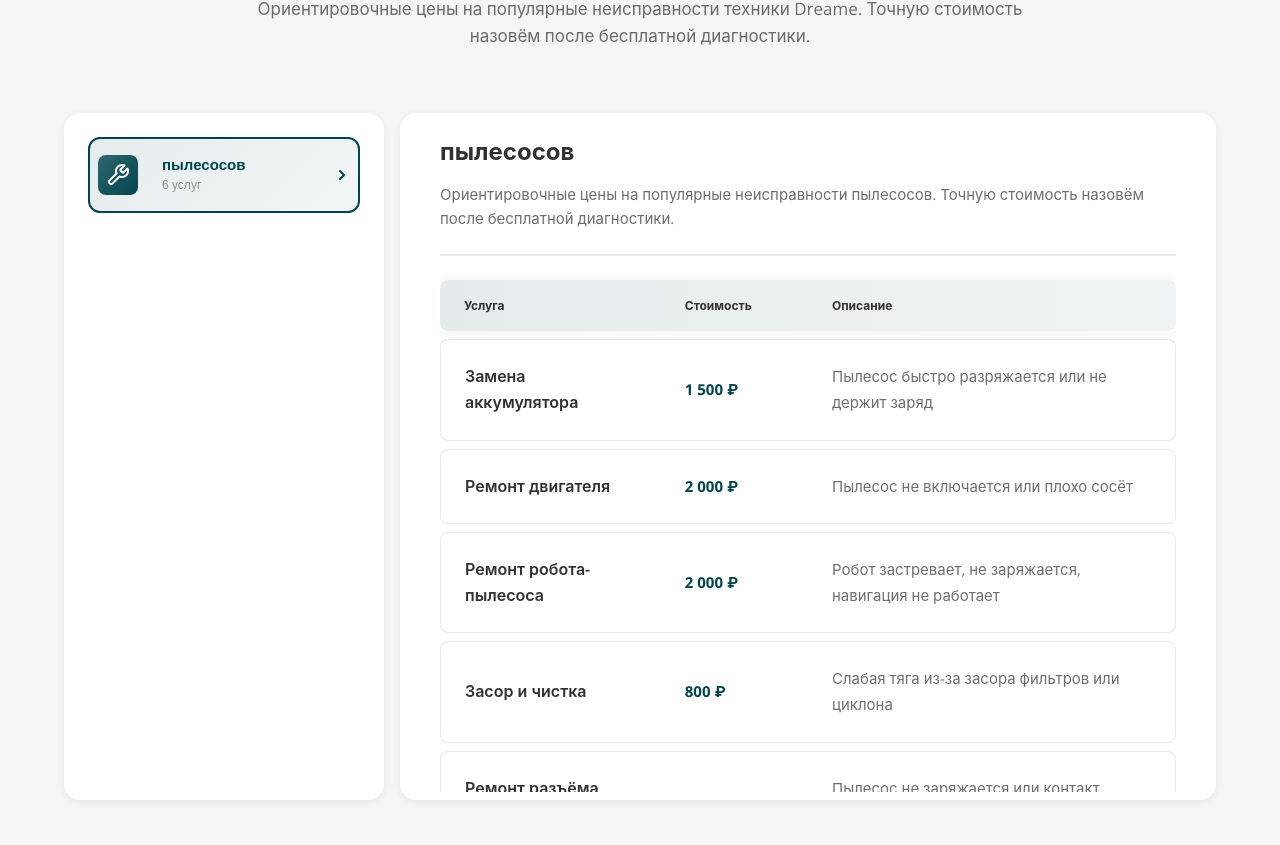
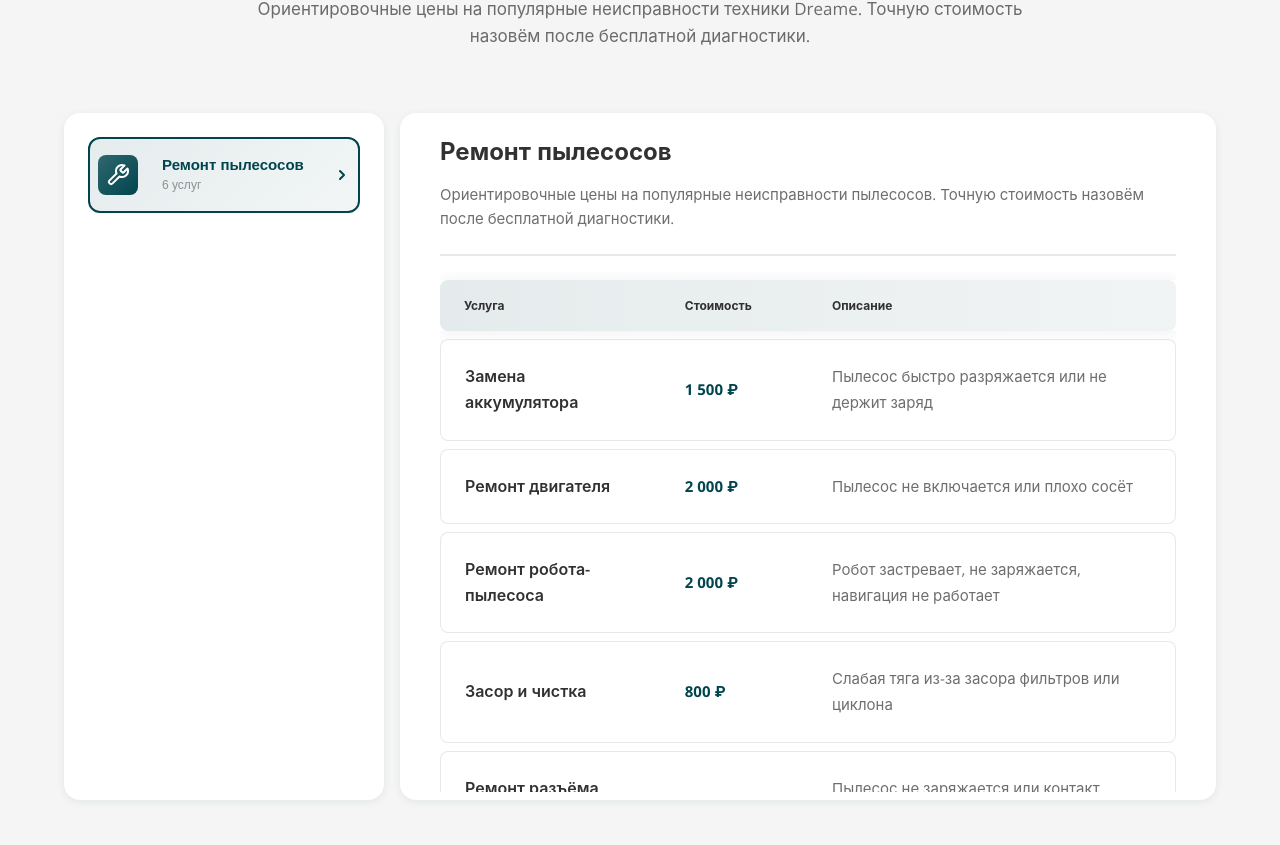
Before and after one commit to ToriHever/OPTIMA, an Angular app in the folder optima-service-angular/: page /brands/dreame in a window 1280 px wide. Shown: the part 795-1640 px from the top of the page. Built offline with nearby package versions, Linux system fonts and the light colour scheme.

Commit message:
Страница бренда: заголовки вкладок цен «Ремонт <вид техники>»

```diff
--- a/optima-service-angular/src/app/features/brands/brand-hub/brand-hub.ts
+++ b/optima-service-angular/src/app/features/brands/brand-hub/brand-hub.ts
@@ -81,7 +81,7 @@ export class BrandHubPage implements OnInit {
   // строки — типовые неисправности этого вида с ценой.
   get priceCategories(): ServiceCategory[] {
     return (this.hub?.categories ?? []).map(c => ({
-      name: c.deviceName,
+      name: `Ремонт ${c.deviceName}`,
       description: c.device.categories.sectionDescription,
       icon: DEVICE_TAB_ICON,
       services: c.device.categories.items.map(item => ({
--- a/optima-service-angular/src/app/features/remont-kompyuterov/it-repair-data.ts
+++ b/optima-service-angular/src/app/features/remont-kompyuterov/it-repair-data.ts
@@ -71,7 +71,7 @@ export const IT_REPAIR_DATA: Record<string, DeviceRepairData> = {
       features: ['Замена дисплея от 30 минут', 'iPhone и Android', 'Ремонт после залития', 'Бесплатная диагностика', 'Гарантия до 90 дней'],
       image: '/assets/img/hero/smartfony.jpg'
     },
-    categories: cats('смартфонов', [
+    categories: cats('Cмартфоны', [
       { name: 'Замена дисплея', description: 'Замена треснувшего или нерабочего экрана', icon: 'M12 2C10 2 8 4 8 6V18C8 20 10 22 12 22H16C18 22 20 20 20 18V6C20 4 18 2 16 2H12Z', features: ['OLED / IPS / AMOLED', 'Замена за 30–60 минут', 'Гарантия 90 дней'], priceFrom: '1 000 ₽' },
       { name: 'Замена аккумулятора', description: 'Замена износившегося аккумулятора', icon: 'M3 10H21V14H3V10Z M6 7V10 M18 7V10', features: ['Оригинальные АКБ', 'Замена за 20 минут', 'Гарантия 90 дней'], priceFrom: '800 ₽' },
       { name: 'Ремонт после залития', description: 'Восстановление смартфона после попадания воды', icon: 'M12 2L14 8H20L15 12L17 18L12 14L7 18L9 12L4 8H10L12 2Z', features: ['Промывка платы ультразвуком', 'Восстановление в 80%', 'Гарантия 90 дней'], priceFrom: '1 500 ₽' },
--- a/optima-service-angular/src/app/features/remont-kompyuterov/remont-kompyuterov.ts
+++ b/optima-service-angular/src/app/features/remont-kompyuterov/remont-kompyuterov.ts
@@ -8,11 +8,10 @@ import { ProcessAccordion, ProcessStep } from '../../shared/components/process-a
 import { PageProgressNavComponent } from '../../shared/components/page-progress-nav/page-progress-nav';
 import { ReviewsSection } from '../../shared/components/reviews-section/reviews-section';
 import { FaqSection, FaqItem } from '../../shared/components/faq-section/faq-section';
-import { MastersTeam } from '../../shared/components/masters-team/masters-team';
+import { MastersTeam } from "../../shared/components/masters-team/masters-team";
 
 @Component({
   selector: 'app-remont-kompyuterov',
-  standalone: true,
   imports: [CommonModule, RouterModule, HeroSection, CategoriesGrid, ProcessAccordion, PageProgressNavComponent, ReviewsSection, FaqSection, MastersTeam],
   templateUrl: './remont-kompyuterov.html',
   styleUrl: './remont-kompyuterov.scss'
```
Also changed, not shown: 1 other file (tests, documents, lock files or other folders).
